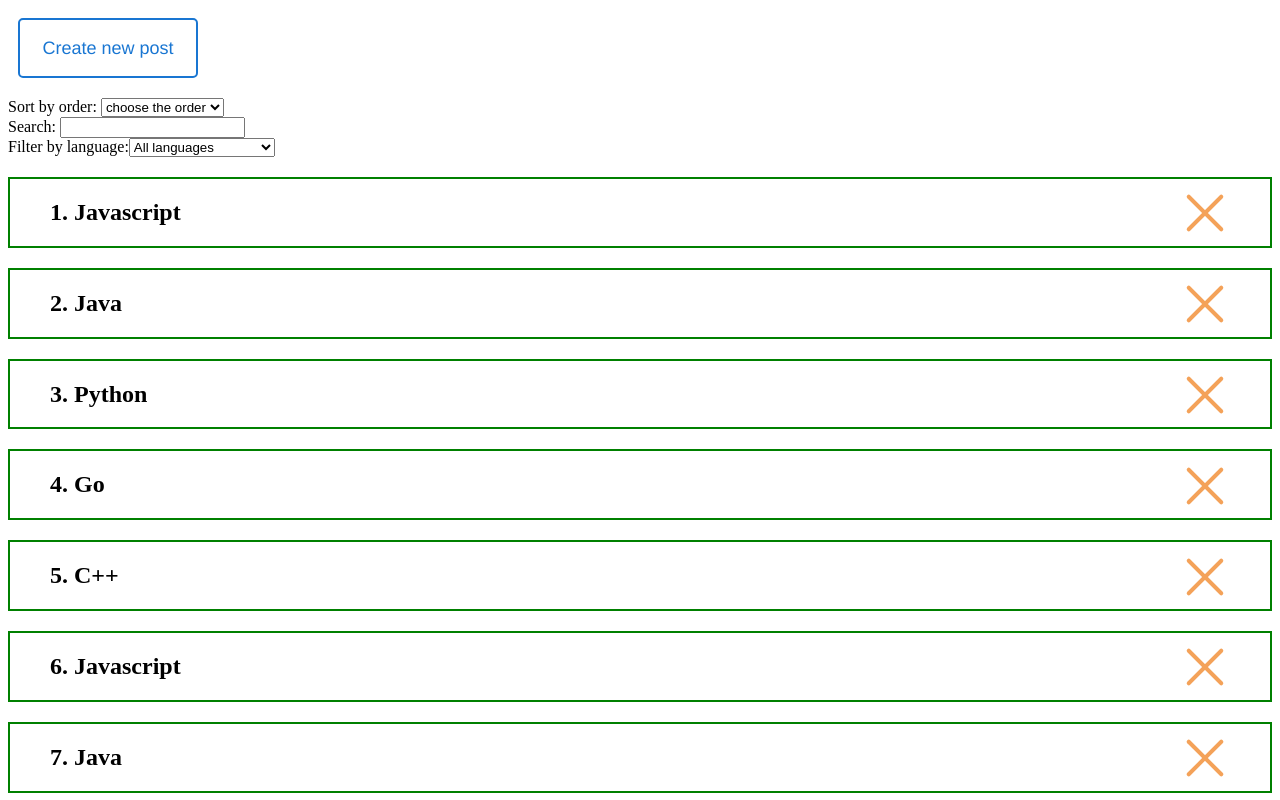
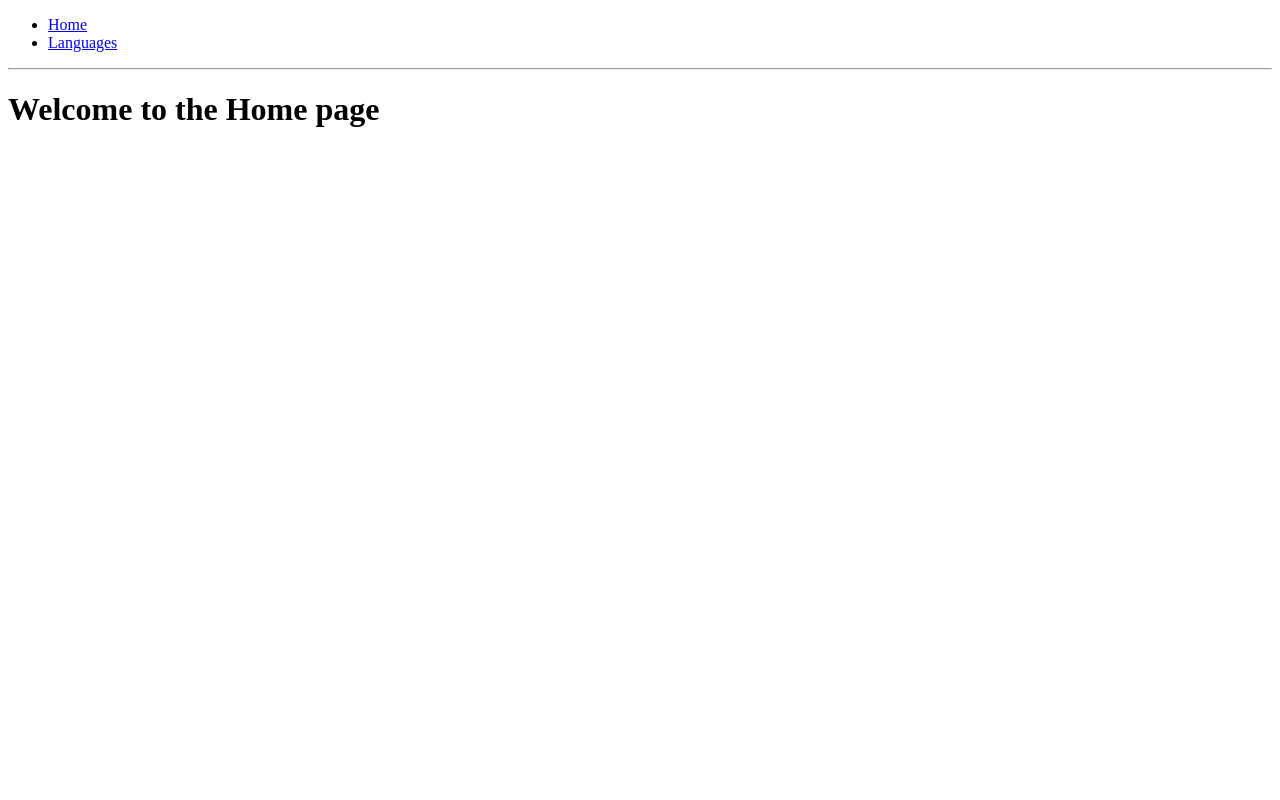
Before and after one commit to allpavel/react_post_project, a React (Create React App) app: page / in a window 1280 px wide. Shown: the top 800 px of the page. Built offline with nearby package versions, Linux system fonts and the light colour scheme.

Commit message:
Added react router dom

```diff
--- a/package.json
+++ b/package.json
@@ -11,6 +11,7 @@
     "react-dom": "^17.0.2",
     "react-router-dom": "^6.2.1",
     "react-scripts": "5.0.0",
+    "react-transition-group": "^4.4.2",
     "uuid": "^8.3.2",
     "web-vitals": "^2.1.4"
   },
--- /dev/null
+++ b/src/Home.js
@@ -0,0 +1,7 @@
+import React from 'react';
+
+export const Home = () => {
+    return (
+        <h1>Welcome to the Home page</h1>
+    )
+};
--- /dev/null
+++ b/src/Layout.js
@@ -0,0 +1,21 @@
+import React from 'react';
+import { Outlet, Link } from 'react-router-dom';
+
+export const Layout = () => {
+    return (
+        <>
+            <nav>
+                <ul>
+                    <li>
+                        <Link to='/'>Home</Link>
+                    </li>
+                    <li>
+                        <Link to='/languages'>Languages</Link>
+                    </li>
+                </ul>
+            </nav>
+            <hr />
+            <Outlet />
+        </>
+    )
+};
--- /dev/null
+++ b/src/Main.js
@@ -0,0 +1,18 @@
+import React from 'react';
+import { Routes, Route } from 'react-router-dom';
+import { Home } from './Home';
+import { App } from './App';
+import { Layout } from './Layout';
+
+export const Main = () => {
+    return (
+        <div>
+            <Routes>
+                <Route path='/' element={<Layout />}>
+                    <Route index element={<Home />} />
+                    <Route path='/languages' element={<App />} />
+                </Route>
+            </Routes>
+        </div>
+    )
+};
--- a/src/UI/Buttons/DeleteButton/DeleteButton.module.css
+++ b/src/UI/Buttons/DeleteButton/DeleteButton.module.css
@@ -15,7 +15,7 @@
     height: 4px;
     width: 50px;
     position: absolute;
-    margin-top: 24px;
+    margin-top: 20px;
     background-color: var(--softorange);
     border-radius: 2px;
     transform: rotate(45deg);
@@ -26,7 +26,7 @@
     height: 4px;
     width: 50px;
     position: absolute;
-    margin-top: 24px;
+    margin-top: 20px;
     background-color: var(--softorange);
     border-radius: 2px;
     transform: rotate(-45deg);
@@ -44,7 +44,7 @@
 }
 
 .delete {
-    margin: 55px 0 0 5px;
+    margin: 45px 0 0 5px;
     position: absolute;
 }
 
--- a/src/components/PostList/PostList.js
+++ b/src/components/PostList/PostList.js
@@ -1,16 +1,13 @@
 import React from 'react';
 import styles from './PostList.module.css';
 import { Post } from '../Post/Post';
+import {v4 as uuidv4} from 'uuid';
 
 export const PostList = ({posts, onDeletePost}) => {
     if (posts.length) {
         return (
             <section className={styles.postslist}>
-                {posts.map((post, index) => <Post
-                                                post={post}
-                                                index={index}
-                                                key={post.id}
-                                                onDeletePost={onDeletePost}/>)}
+                    {posts.map((post, index) => <Post key={uuidv4()} post={post} index={index} onDeletePost={onDeletePost} />)}
             </section>
         )
     }
--- a/src/data.js
+++ b/src/data.js
@@ -1,18 +1,18 @@
 import {v4 as uuidv4} from 'uuid';
 export const POSTS = [
-    {id: uuidv4(), title: 'Javascript', description: 'a post 1'},
-    {id: uuidv4(), title: 'Java', description: 'b post 1'},
-    {id: uuidv4(), title: 'Python', description: 'c post 1'},
-    {id: uuidv4(), title: 'Go', description: 'Apost 1'},
-    {id: uuidv4(), title: 'C++', description: 'b post 1'},
-    {id: uuidv4(), title: 'Javascript', description: 'c post 2'},
-    {id: uuidv4(), title: 'Java', description: 'c post 2'},
-    {id: uuidv4(), title: 'Python', description: 'a post 2'},
-    {id: uuidv4(), title: 'Go', description: 'b post 2'},
-    {id: uuidv4(), title: 'C++', description: 'D post 2'},
-    {id: uuidv4(), title: 'Javascript', description: 'D post 3'},
-    {id: uuidv4(), title: 'Java', description: 'f post 3'},
-    {id: uuidv4(), title: 'Python', description: 'F post 3'},
-    {id: uuidv4(), title: 'Go', description: 'post 3'},
-    {id: uuidv4(), title: 'C++', description: 'post 3'},
+    {id: uuidv4(), title: 'Javascript', body: 'a post 1'},
+    {id: uuidv4(), title: 'Java', body: 'b post 1'},
+    {id: uuidv4(), title: 'Python', body: 'c post 1'},
+    {id: uuidv4(), title: 'Go', body: 'Apost 1'},
+    {id: uuidv4(), title: 'C++', body: 'b post 1'},
+    {id: uuidv4(), title: 'Javascript', body: 'c post 2'},
+    {id: uuidv4(), title: 'Java', body: 'c post 2'},
+    {id: uuidv4(), title: 'Python', body: 'a post 2'},
+    {id: uuidv4(), title: 'Go', body: 'b post 2'},
+    {id: uuidv4(), title: 'C++', body: 'D post 2'},
+    {id: uuidv4(), title: 'Javascript', body: 'D post 3'},
+    {id: uuidv4(), title: 'Java', body: 'f post 3'},
+    {id: uuidv4(), title: 'Python', body: 'F post 3'},
+    {id: uuidv4(), title: 'Go', body: 'post 3'},
+    {id: uuidv4(), title: 'C++', body: 'post 3'},
   ];
--- a/src/index.js
+++ b/src/index.js
@@ -1,5 +1,8 @@
 import React from 'react';
 import ReactDOM from 'react-dom';
-import { App } from './App';
+import { BrowserRouter } from 'react-router-dom';
+import { Main } from './Main';
 
-ReactDOM.render(<App />, document.getElementById('app'));
+ReactDOM.render(<BrowserRouter>
+                    <Main />
+                </BrowserRouter>, document.getElementById('app'));
```
Also changed, not shown: src/App.js (+1 -8 lines), 1 other file (tests, documents, lock files or other folders).
